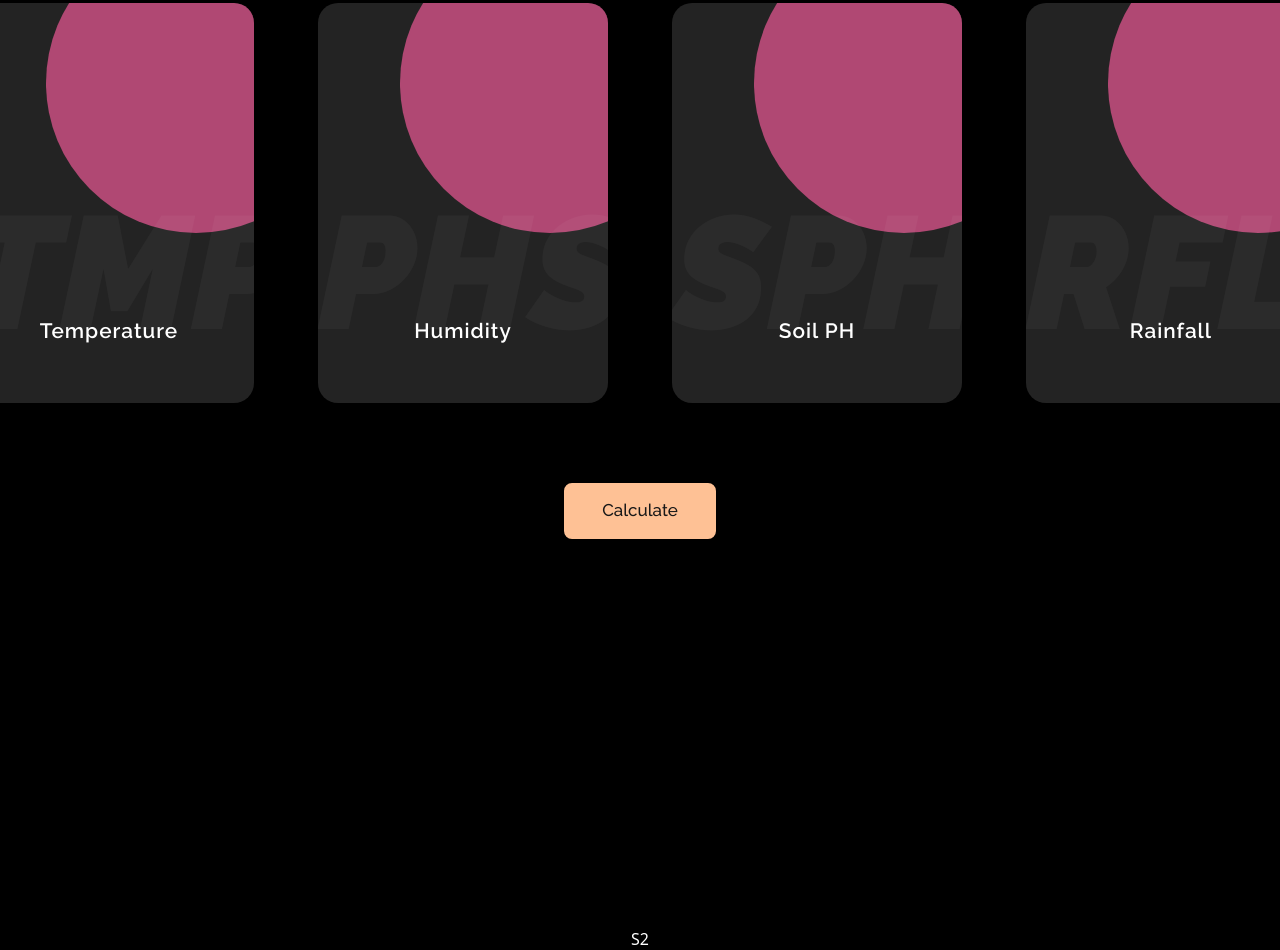
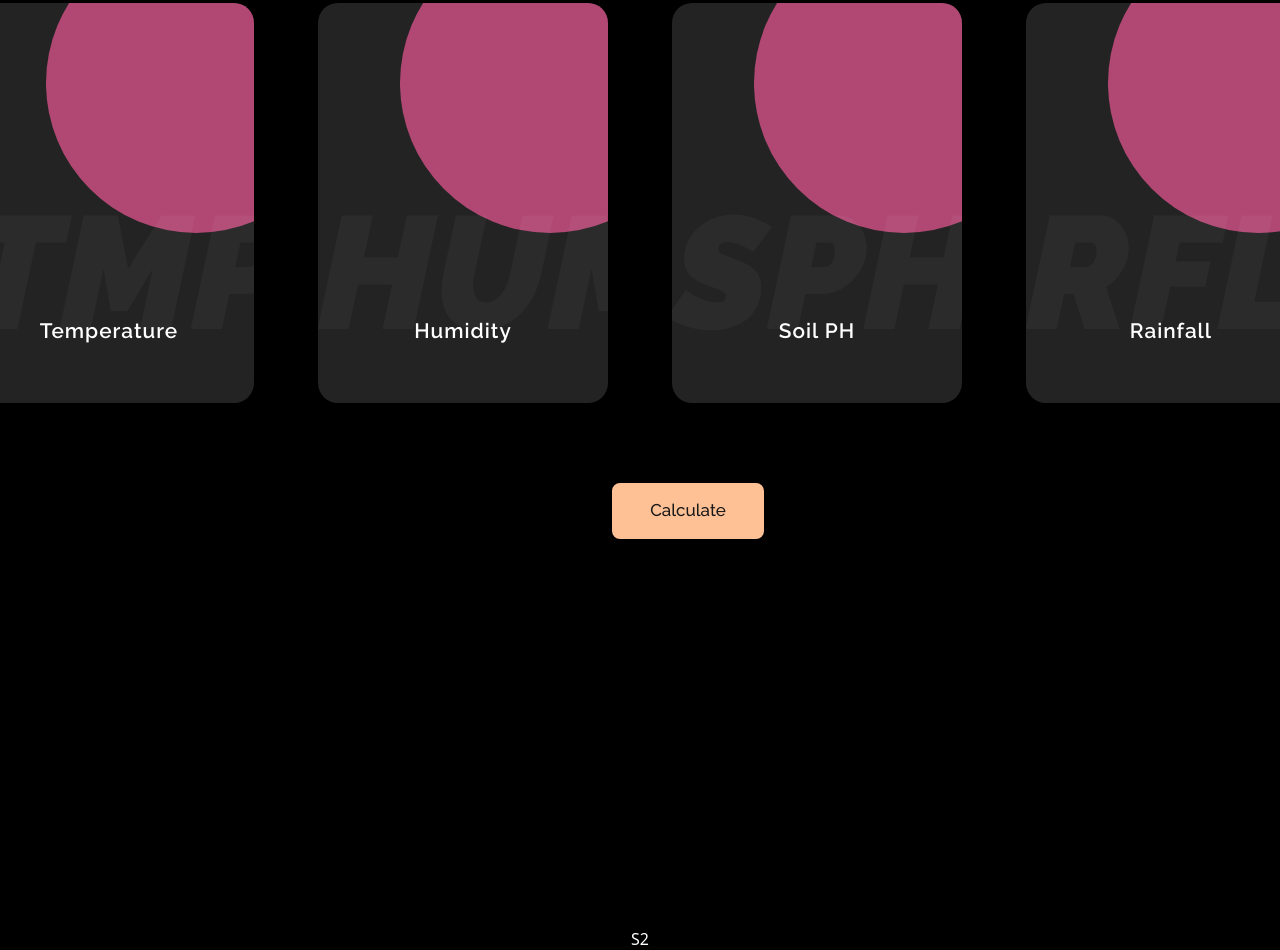
Before and after one commit to 26dhruv/SpaceSeed, a website: page HTM/index.html in a window 1280 px wide. Shown: the part 1437-2387 px from the top of the page. Drawn offline with Linux system fonts and the light colour scheme; a web font is replaced by a local one.

Commit message:
Update index.html

```diff
--- a/HTM/index.html
+++ b/HTM/index.html
@@ -61,7 +61,7 @@
           <form name="seedAdvisor" action="#" method="POST" class="w-auto h-auto flex flex-col justify-center items-center">
             <div class="w-auto h-auto flex space-x-16 mb-12">
               <label class="bb8-toggle">
-                <input class="bb8-toggle__checkbox" type="checkbox">
+                <input name="mars" class="bb8-toggle__checkbox" type="checkbox">
                 <div class="bb8-toggle__container">
                   <div class="bb8-toggle__scenery">
                     <div class="bb8-toggle__star"></div>
@@ -152,7 +152,7 @@
                 <div class="card">
                     <div class="content">
                       <div class="title">Humidity</div>
-                      <div class="bg-title">PHS</div>
+                      <div class="bg-title">HUM</div>
                       <div class="feature">
                         <input required="" type="text" placeholder="Humidity">
                       </div>
@@ -188,7 +188,13 @@
               </div>
             </div>
 
-            <div class="mt-20 cal-container">
+            <div class="w-full h-auto flex justify-center mt-20">
+              <div class="w-auto h-auto flex justify-start">
+                <div id="seedsOutput1" class="bg-[#181818] w-[18.5rem] h-auto rounded-lg text-3xl flex justify-start items-center mr-16 px-6"></div>
+                <div id="seedsOutput2" class="bg-[#181818] w-[18.5rem] h-auto rounded-lg text-3xl flex justify-start items-center mr-20 px-6"></div>
+              </div>
+
+              <div class="cal-container">
                 <button>
                   Calculate
                   <div class="star-1">
@@ -307,6 +313,7 @@
                   </div>
                 </button>
               </div>
+            </div>
           </form>
         </section>
 
```
Lines whose indentation alone changed are shown as unchanged.
